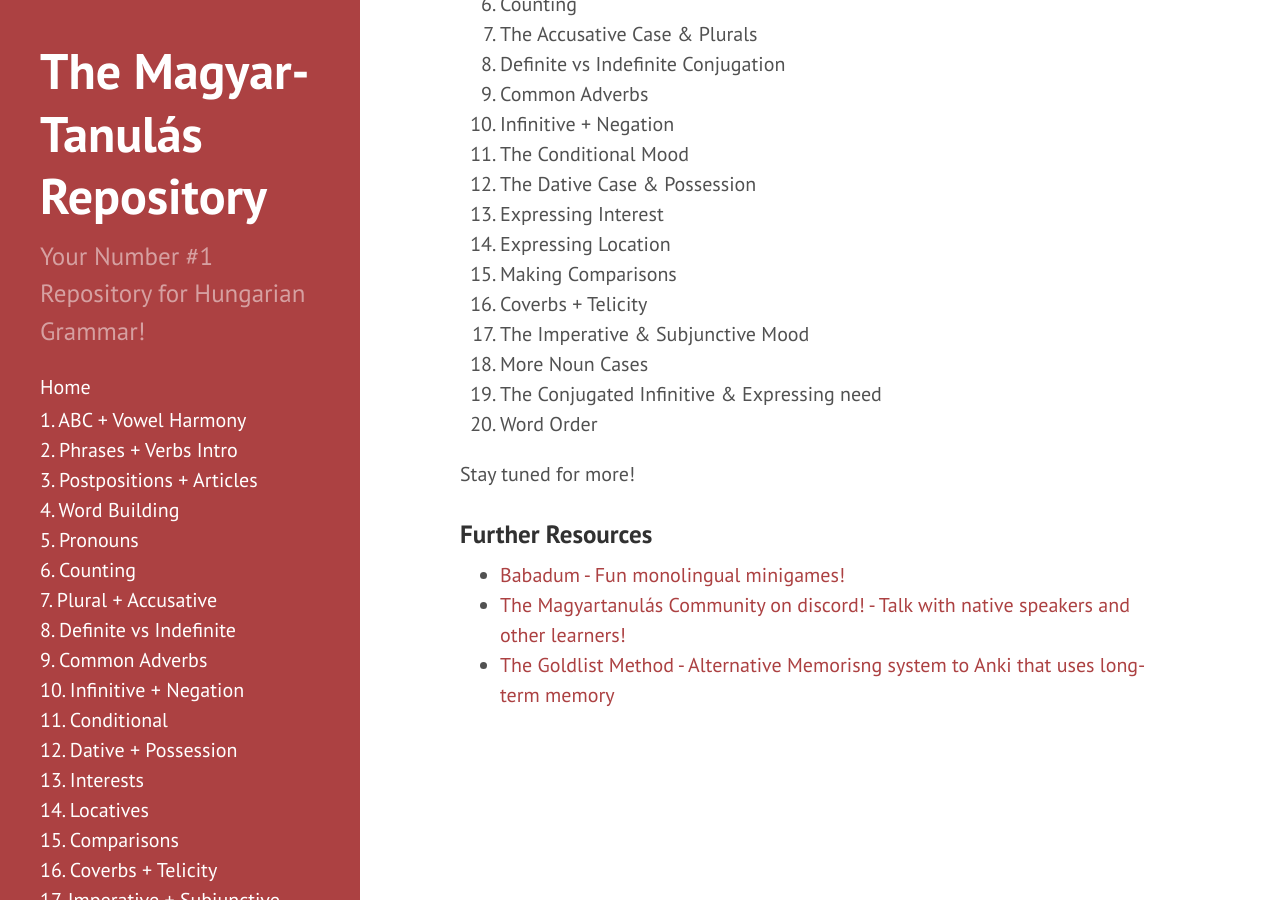
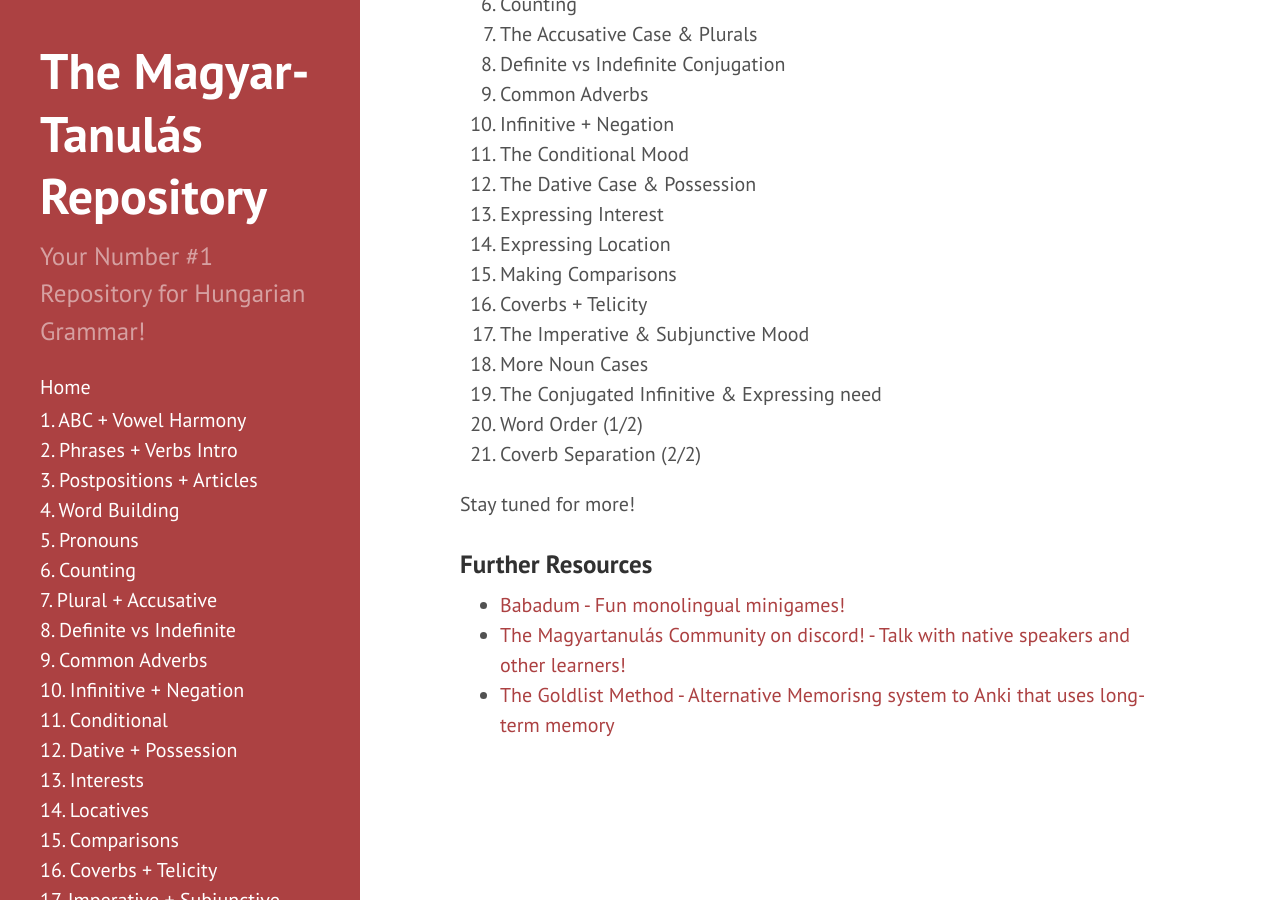
Before and after one commit to Magyartanulas/magyartanulas.github.io, a Jekyll site: the page built from _posts/2012-02-06-whats-jekyll.md, in a window 1280 px wide and 900 px high, scrolled down 1119 px. Built offline with Jekyll 4.4.1, drawn with Linux system fonts in a browser that asks for light colours; comment, search, counter and statistics services are not loaded.

Commit message:
Update 2012-02-06-whats-jekyll.md

```diff
--- a/_posts/2012-02-06-whats-jekyll.md
+++ b/_posts/2012-02-06-whats-jekyll.md
@@ -41,7 +41,8 @@ At the end of each section there will be a chance for review. Please leave a com
 17. The Imperative & Subjunctive Mood
 18. More Noun Cases
 19. The Conjugated Infinitive & Expressing need
-20. Word Order
+20. Word Order (1/2)
+21. Coverb Separation (2/2)
 
 Stay tuned for more!
 
```
